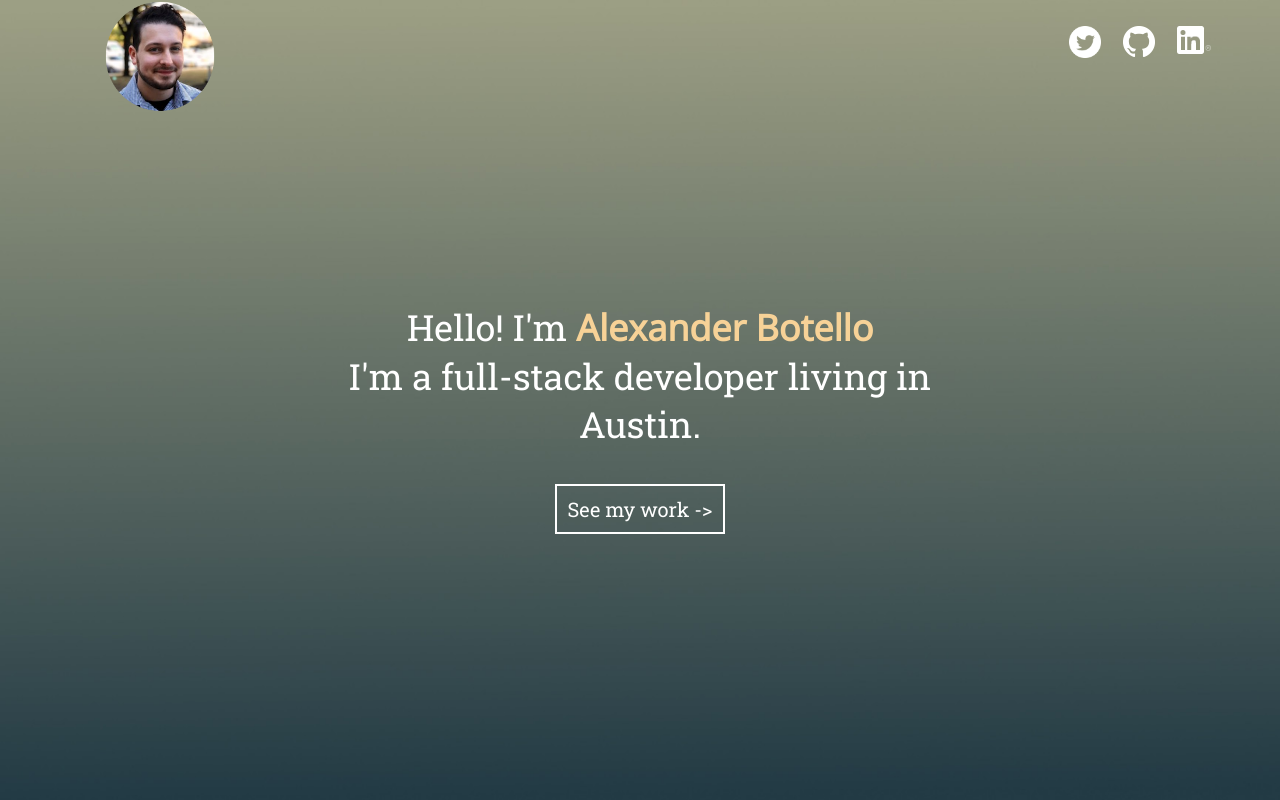
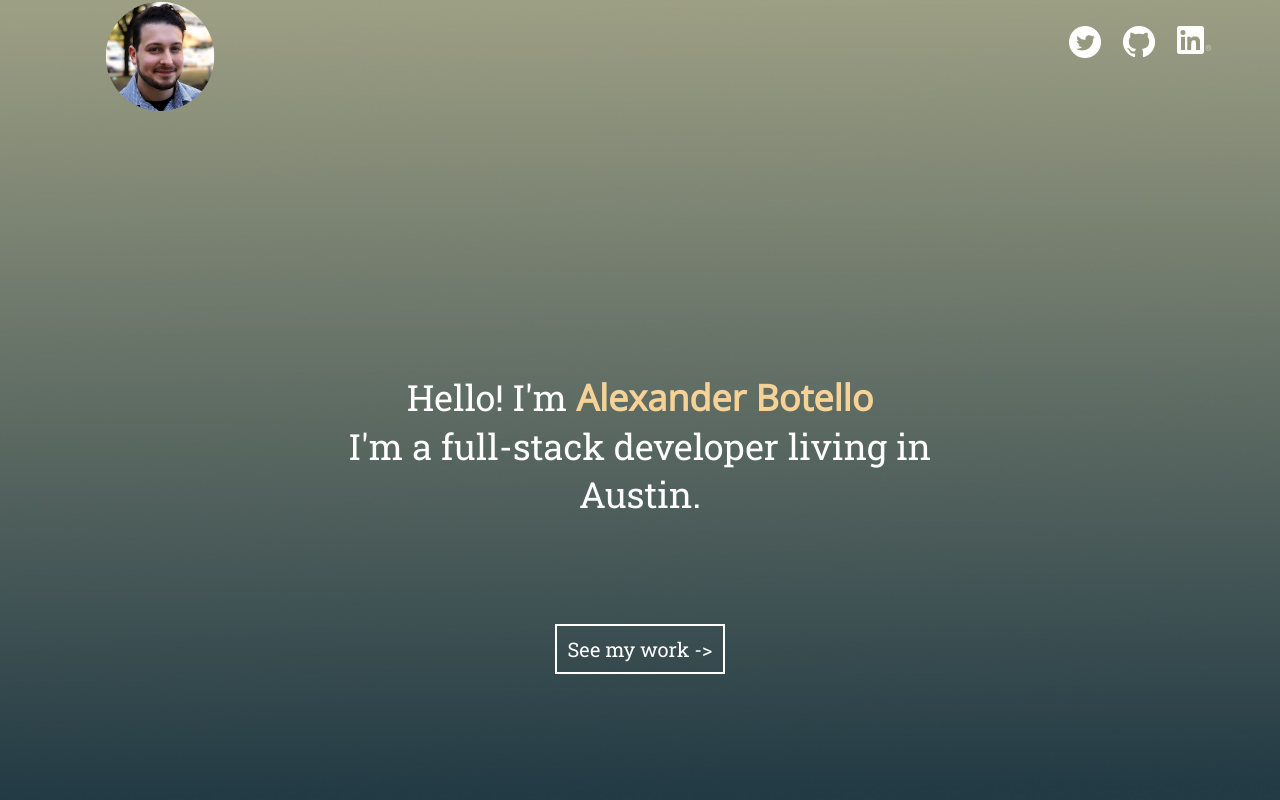
Before and after one commit to alexbotello/portfolio, a React (Create React App) app: page / in a window 1280 px wide. Shown: the top 800 px of the page. Built offline with nearby package versions, Linux system fonts and the light colour scheme.

Commit message:
Set margin on TextBody button

```diff
--- a/src/components/Projects/Card.js
+++ b/src/components/Projects/Card.js
@@ -9,7 +9,6 @@ function Card(props) {
       ref={hoverRef}
       style={{ backgroundImage: `url(${props.image})` }}
     >
-      {/* {isHovered ? console.log("HOVERED") : console.log("NOT")} */}
       {isHovered ? (
         <div className="CardDetails">
           <h2 className="title">{props.title}</h2>
--- a/src/components/TextBody/index.css
+++ b/src/components/TextBody/index.css
@@ -24,4 +24,5 @@
   font-family: "Roboto Slab", serif;
   font-size: 20px;
   cursor: pointer;
+  margin-top: 70px;
 }
```
